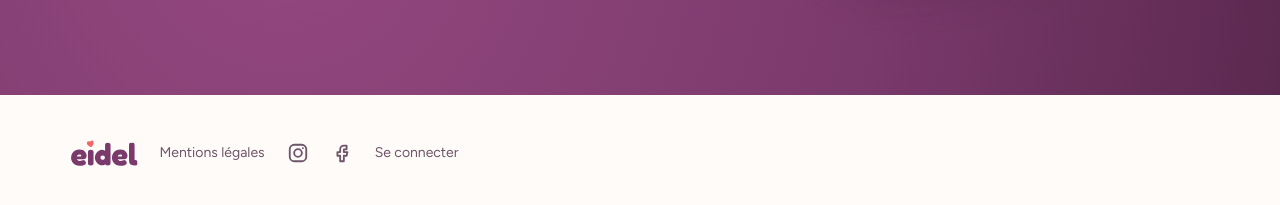
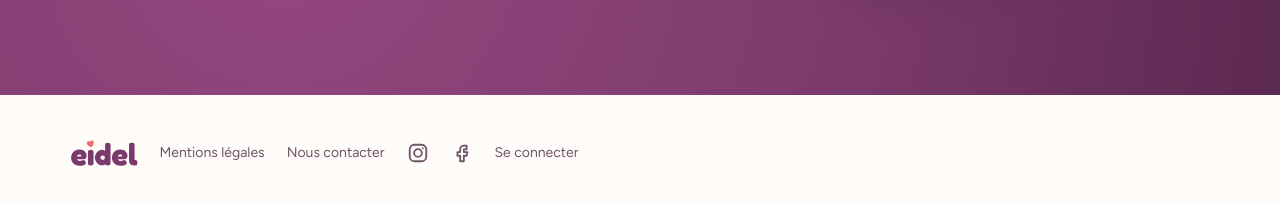
Before and after one commit to norm1723/eidel-site, a plain HTML site: page index.html in a window 1280 px wide. Shown: the part 9281-9486 px from the top of the page. Drawn offline with Linux system fonts and the light colour scheme.

Commit message:
Pied de page : lien Nous contacter
Co-Authored-By: Claude Sonnet 5.5 <noreply@anthropic.com>
Claude-Session: https://claude.ai/code/session_01HjyPGkx3bha2vUJmSTKvdJ

```diff
--- a/index.html
+++ b/index.html
@@ -529,6 +529,7 @@ footer a{text-decoration:none} footer a:hover{color:var(--plum);text-decoration:
     <div class="links">
       <svg class="logo" viewBox="-10 0 2192 909" role="img" aria-label="Eidel"><use href="#logo"/></svg>
       <a href="mentions-legales.html">Mentions légales</a>
+      <a href="mailto:contact@eidel.app">Nous contacter</a>
       <a class="ig" href="https://www.instagram.com/eidel.app" rel="noopener" aria-label="Eidel sur Instagram" title="Instagram"><svg viewBox="0 0 24 24" width="22" height="22" fill="none" stroke="currentColor" stroke-width="2" stroke-linecap="round" stroke-linejoin="round" aria-hidden="true"><rect x="3" y="3" width="18" height="18" rx="5"/><circle cx="12" cy="12" r="4.2"/><circle cx="17.3" cy="6.7" r="1" fill="currentColor" stroke="none"/></svg></a>
       <a class="ig" href="https://www.facebook.com/profile.php?id=61596694468793" rel="noopener" aria-label="Eidel sur Facebook" title="Facebook"><svg viewBox="0 0 24 24" width="22" height="22" fill="none" stroke="currentColor" stroke-width="2" stroke-linecap="round" stroke-linejoin="round" aria-hidden="true"><path d="M14 8h3V4h-3a4 4 0 0 0-4 4v3H7v4h3v6h4v-6h3l1-4h-4V8.5A.5.5 0 0 1 14 8z"/></svg></a>
       <a href="https://eidel.app/connexion">Se connecter</a>
```
Also changed, not shown: mentions-legales.html (+1 -0 lines).
